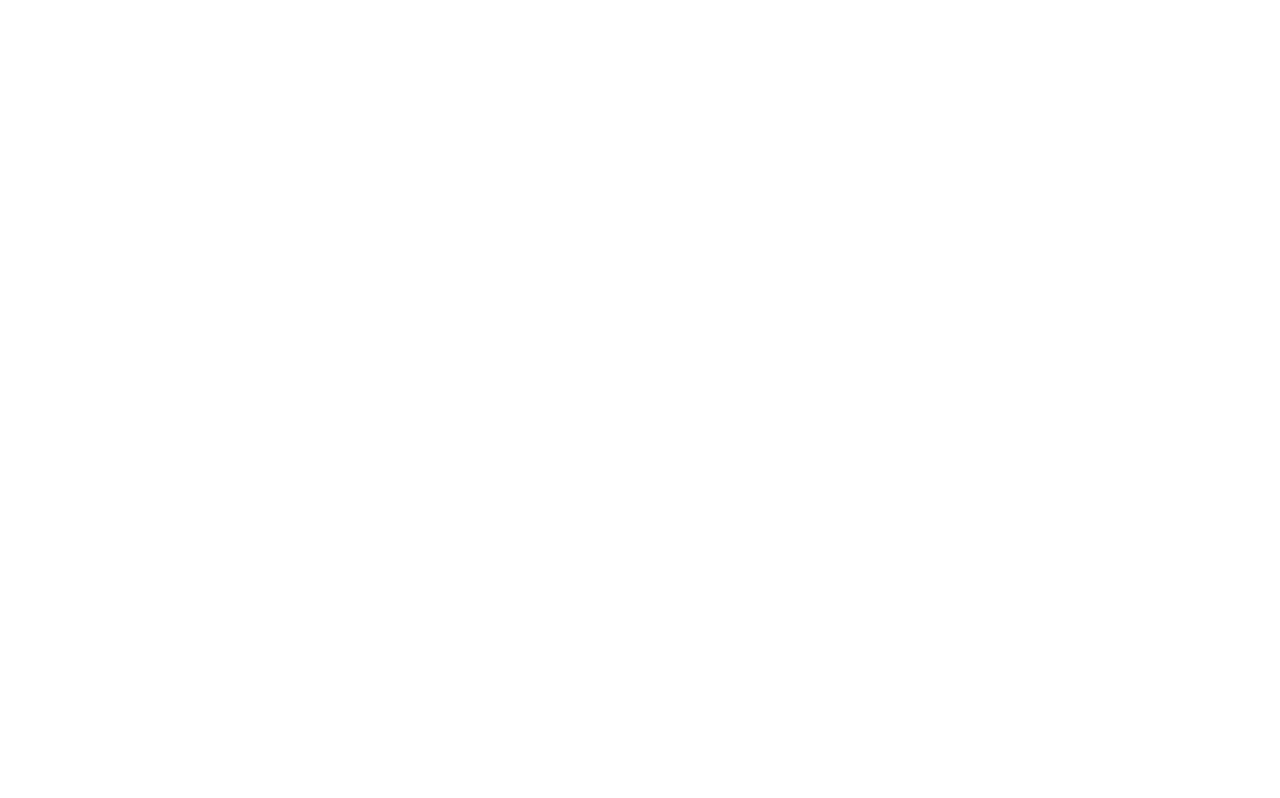
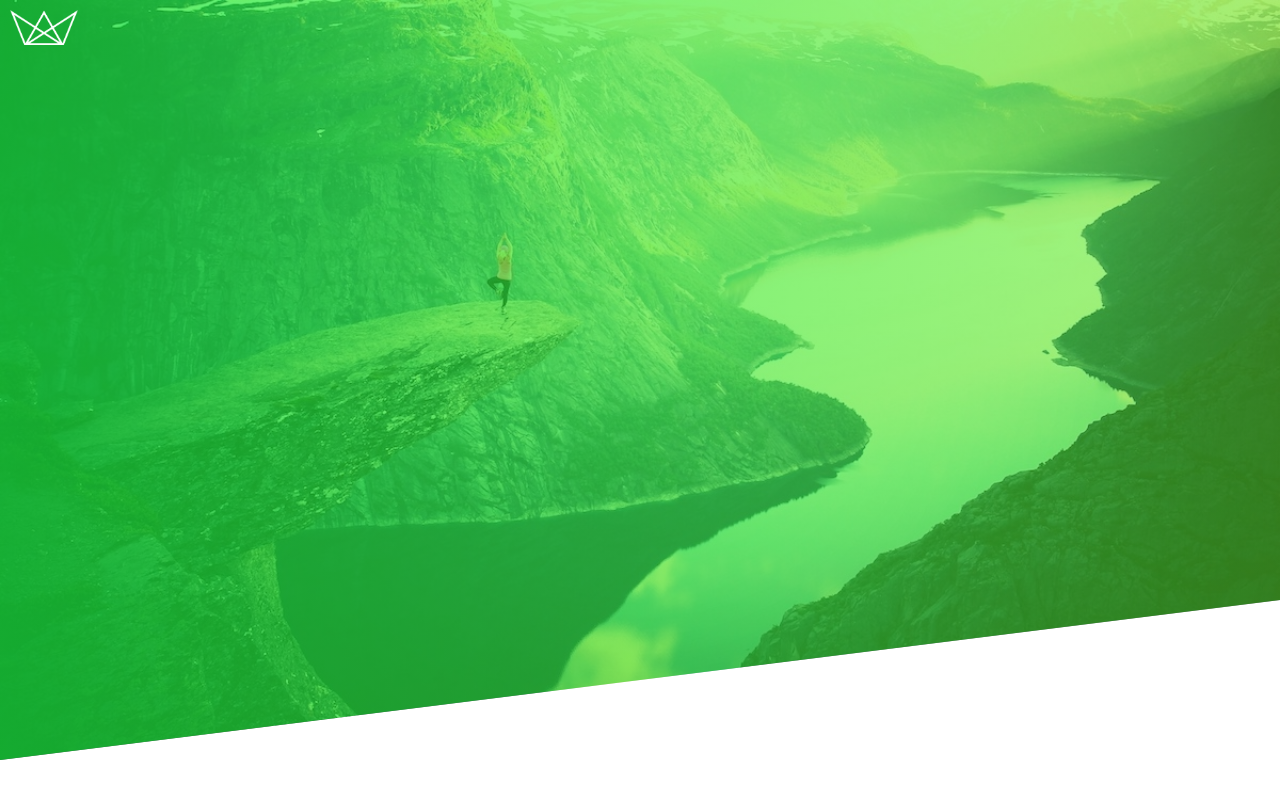
Before and after one commit to Azharul-Raj/web-tamplates, a React (Vite) app: page / in a window 1280 px wide. Built offline with nearby package versions, Linux system fonts and the light colour scheme.

Commit message:
play with clip-path little bit

```diff
--- a/src/pages/firstPage/FirstPage.css
+++ b/src/pages/firstPage/FirstPage.css
@@ -1,5 +1,17 @@
 
 .first-header{
     height: 95vh;
+    background-image: linear-gradient(to right,#14eb31b2,#51e60c7e),url("../../assets/hero-small.jpg");
+    background-size: cover;
+    background-position:  top;
+    clip-path: polygon(0 0,100% 0%,100% 75vh,0 100%);
 
 }
+.logo-box{
+    position: absolute;
+    top: 10px;
+    left: 10px;
+}
+.logo{
+    height: 35px;
+}
--- a/src/pages/firstPage/FirstPage.tsx
+++ b/src/pages/firstPage/FirstPage.tsx
@@ -1,8 +1,12 @@
 import "./FirstPage.css"
+import logo from "../../assets/logo-white.png";
 export default function FirstPage() {
   return (
     <div className="first-header">
-
+      {/* logo */}
+      <div className="logo-box">
+        <img className="logo" src={logo} alt="" />
+      </div>
     </div>
   )
 }
```
